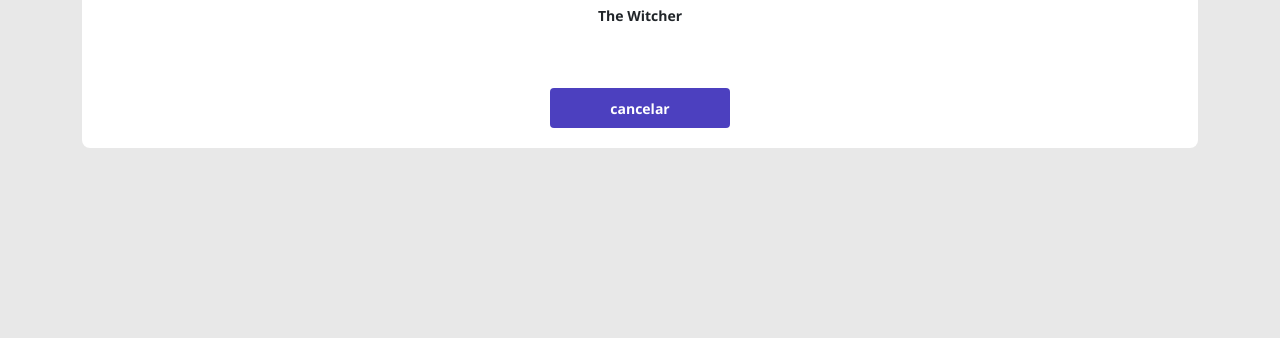
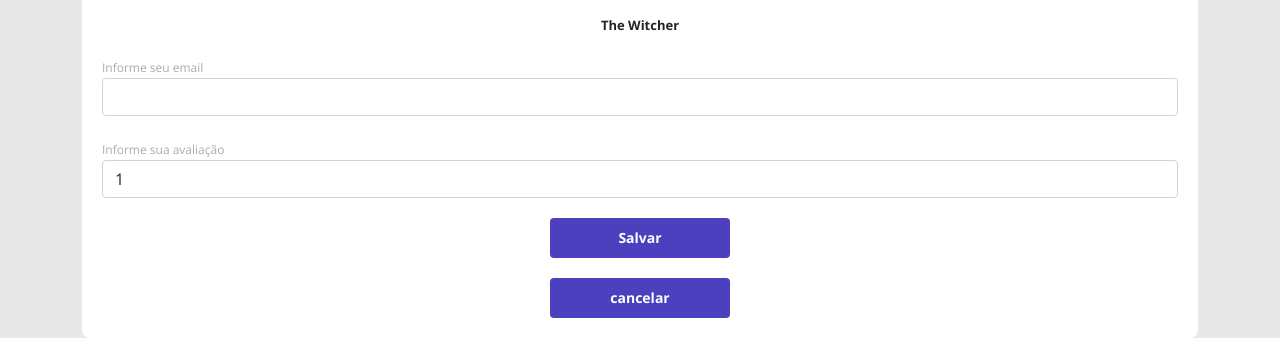
Before and after one commit to JeffMiura/DSmovieInciante, a plain HTML site: page form.html in a window 1280 px wide. Shown: the part 899-1237 px from the top of the page. Before the commit the page ends 1047 px from the top, so only its background shows below. Drawn offline with nearby package versions, Linux system fonts and the light colour scheme.

Commit message:
Formulário Parte2

```diff
--- a/form.html
+++ b/form.html
@@ -25,7 +25,7 @@
     </header>
 
     <main>
-      <section id="dsmovie-form-section" >
+      <section id="dsmovie-form-section">
         <div class="container">
           <div>
             <div class="dsmovie-card">
@@ -33,15 +33,32 @@
                 src="https://www.themoviedb.org/t/p/w533_and_h300_bestv2/jBJWaqoSCiARWtfV0GlqHrcdidd.jpg"
                 alt="The witcher"
               />
-              <div class="dsmovie-card-description">
+              <div class="dsmovie-form-description">
                 <h3>The Witcher</h3>
-                <a class="dsmovie-btn" href="index.html">cancelar</a>
+                <form class="dsmovie-form">
+                  <div class="form-group dsmovie-form-group">
+                    <label for=" email">Informe seu email</label>
+                    <input class="form-control" type="email" id="email" />
+                  </div>
+                  <div class="fomr-group dsmovie-form-group">
+                    <label for="score">Informe sua avaliação</label>
+                    <select class="form-control" name="score" id="score">
+                      <option value="1">1</option>
+                      <option value="2">2</option>
+                      <option value="3">3</option>
+                      <option value="4">4</option>
+                      <option value="5">5</option>
+                    </select>
+                  </div>
+                  <div class="dsmovie-form-btn-container">
+                    <button class="dsmovie-btn" type="submit">Salvar</button>
+                    <a class="dsmovie-btn" href="index.html">cancelar</a>
+                  </div>
+                </form>
+
               </div>
             </div>
           </div>
-
-
-
         </div>
       </section>
     </main>
--- a/style.css
+++ b/style.css
@@ -5,6 +5,7 @@
     --color-primary:hsl(246, 50%, 50%);
     --white:white;
     --text-gray: hsla(0, 0%, 29%);
+    --text-lightgray: hsla(0, 0%, 67%, 1);
 }
 
 
@@ -114,6 +115,7 @@ display: flex;
 align-items: center;
 justify-content: center;
 border-radius: 4px;
+border: none;
 }
 
 
@@ -121,3 +123,44 @@ border-radius: 4px;
   padding: 40px 0;
   max-width: 480px ;
 }
+
+
+.dsmovie-form-description{
+
+  background-color: var(--white);
+  padding: 20px;
+  display: flex;
+  flex-direction: column;
+  align-items: center;
+  border-radius: 0 0 8px 8px;
+}
+
+.dsmovie-form-description h3 {
+  font-size: 13px;
+  font-weight: 700;
+  margin-bottom: 20px;
+}
+
+.dsmovie-form {
+width: 100%;
+}
+
+
+.dsmovie-form-group {
+  margin-bottom: 20px;
+}
+
+
+.dsmovie-form-group label {
+  font-size: 12px;
+  color:  var(--text-lightgray);
+}
+
+
+.dsmovie-form-btn-container{
+  height: 100px;
+  display: flex;
+  flex-direction: column;
+  align-items: center;
+ justify-content: space-between;
+}
```
